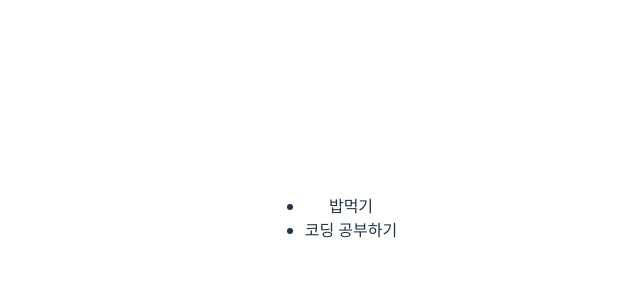
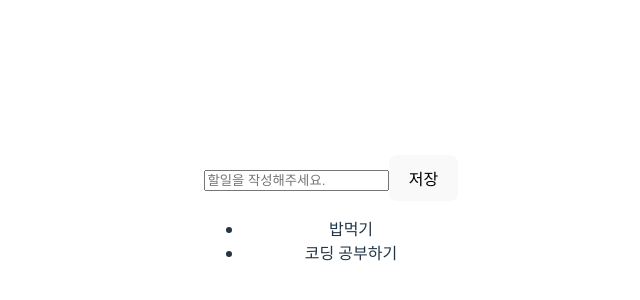
Before and after one commit to jngmnj/ozCodingSchool, a React (Vite) app in the folder React/todoList/: page / in a window 1280 px wide. Shown: the part 182-482 px from the top of the page, without its empty margins (309-949 px from the left). Built offline with nearby package versions, Linux system fonts and the light colour scheme.

Commit message:
✨ Feat: input과 버튼 UI 및 상태 관리 추가
입력창, 버튼 만들고
inputValue 상태 생성
onChange 핸들러 연결 (Controlled Component 방식)

```diff
--- a/React/todoList/package.json
+++ b/React/todoList/package.json
@@ -11,7 +11,8 @@
   },
   "dependencies": {
     "react": "^19.0.0",
-    "react-dom": "^19.0.0"
+    "react-dom": "^19.0.0",
+    "uuid": "^11.1.0"
   },
   "devDependencies": {
     "@eslint/js": "^9.21.0",
--- a/React/todoList/src/App.jsx
+++ b/React/todoList/src/App.jsx
@@ -1,5 +1,6 @@
 import { useState } from 'react';
 import './App.css';
+import TodoForm from './components/TodoForm';
 import TodoListItem from './components/TodoListItem';
 
 function App() {
@@ -8,11 +9,13 @@ function App() {
     {id: 0, content: "코딩 공부하기"},
   ]);
 
+
   return (
     <div>
+      <TodoForm setTodoList={setTodoList} />
       <ul>
         {todoList.map((todo) => (
-          <TodoListItem key={todo.id} todo={todo}/>
+          <TodoListItem key={todo.id} todo={todo} />
         ))}
       </ul>
     </div>
--- /dev/null
+++ b/React/todoList/src/components/TodoForm.jsx
@@ -0,0 +1,25 @@
+import { useState } from "react";
+import { v4 } from "uuid";
+
+const TodoForm = ({ setTodoList }) => {
+  const [inputValue, setInputValue] = useState("");
+  const handleSubmit = (e) => {
+    e.preventDefault();
+    setTodoList((prev) => [...prev, { id: v4(), content: inputValue }]);
+    setInputValue("");
+  };
+
+  return (
+    <form onSubmit={handleSubmit}>
+      <input
+        type="text"
+        value={inputValue}
+        placeholder="할일을 작성해주세요."
+        onChange={(e) => setInputValue(e.target.value)}
+      />
+      <button>저장</button>
+    </form>
+  );
+};
+
+export default TodoForm;
```
Also changed, not shown: 1 other file (tests, documents, lock files or other folders).
